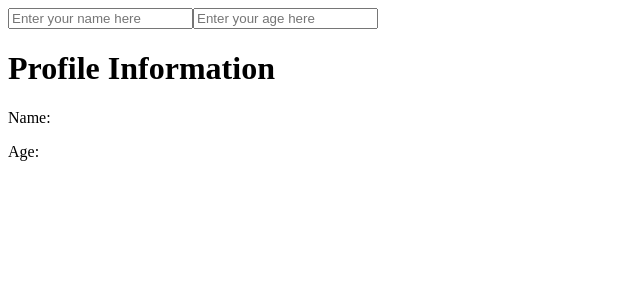
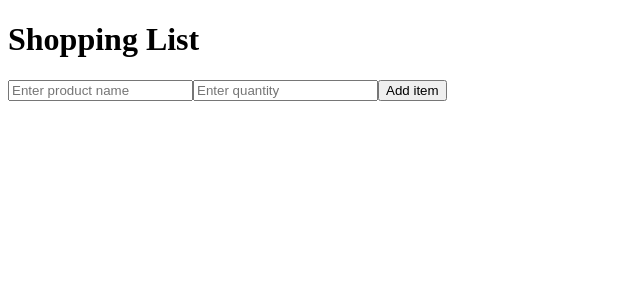
Before and after one commit to muxlisa-maxmudova/react.js.start, a React (Vite) app: page / in a window 1280 px wide. Shown: the top 300 px of the page, without its empty margins (0-640 px from the left). Built offline with nearby package versions, Linux system fonts and the light colour scheme.

Commit message:
ShoppingList end

```diff
--- a/src/App.jsx
+++ b/src/App.jsx
@@ -1,8 +1,8 @@
-import Profile from "./Hooks/Profile.jsx";
+import ShoppingList from "./Hooks/ShoppingList.jsx";
 export const App = () => {
     return (
         <main>
-        <Profile/>
+        <ShoppingList/>
         </main>
     )
 }
--- /dev/null
+++ b/src/Hooks/ShoppingList.jsx
@@ -0,0 +1,46 @@
+import {useState} from 'react';
+const ShoppingList = () => {
+    const [items, setItems] = useState([]);
+    const [name, setName] = useState('');
+    const [quantity, setQuantity] = useState('');
+    const handleSubmit=(e)=>{
+        e.preventDefault();
+        //if(!name || !quantity) return;
+        const newItem = {
+            name:name,
+            quantity: parseInt(quantity),
+        };
+        setItems((prevItems)=> [...prevItems, newItem]);
+        setName('');
+        setQuantity('');
+    }
+
+    return (
+        <div>
+            <h1>Shopping List</h1>
+            <form onSubmit={handleSubmit}>
+                <input
+                    type="text"
+                    placeholder={'Enter product name'}
+                    value={name}
+                    onChange={(e) => setName(e.target.value)}
+                />
+                <input
+                    type="number"
+                    placeholder={'Enter quantity'}
+                    value={quantity}
+                    onChange={(e) => setQuantity(e.target.value)}
+                />
+                <button type="submit">Add item</button>
+            </form>
+            <ul>
+                {items.map((item) => (
+                    <li key={Math.random()}>
+                        {item.name} - quantity: {item.quantity}
+                    </li>
+                ))}
+            </ul>
+        </div>
+    )
+}
+export default ShoppingList
```
